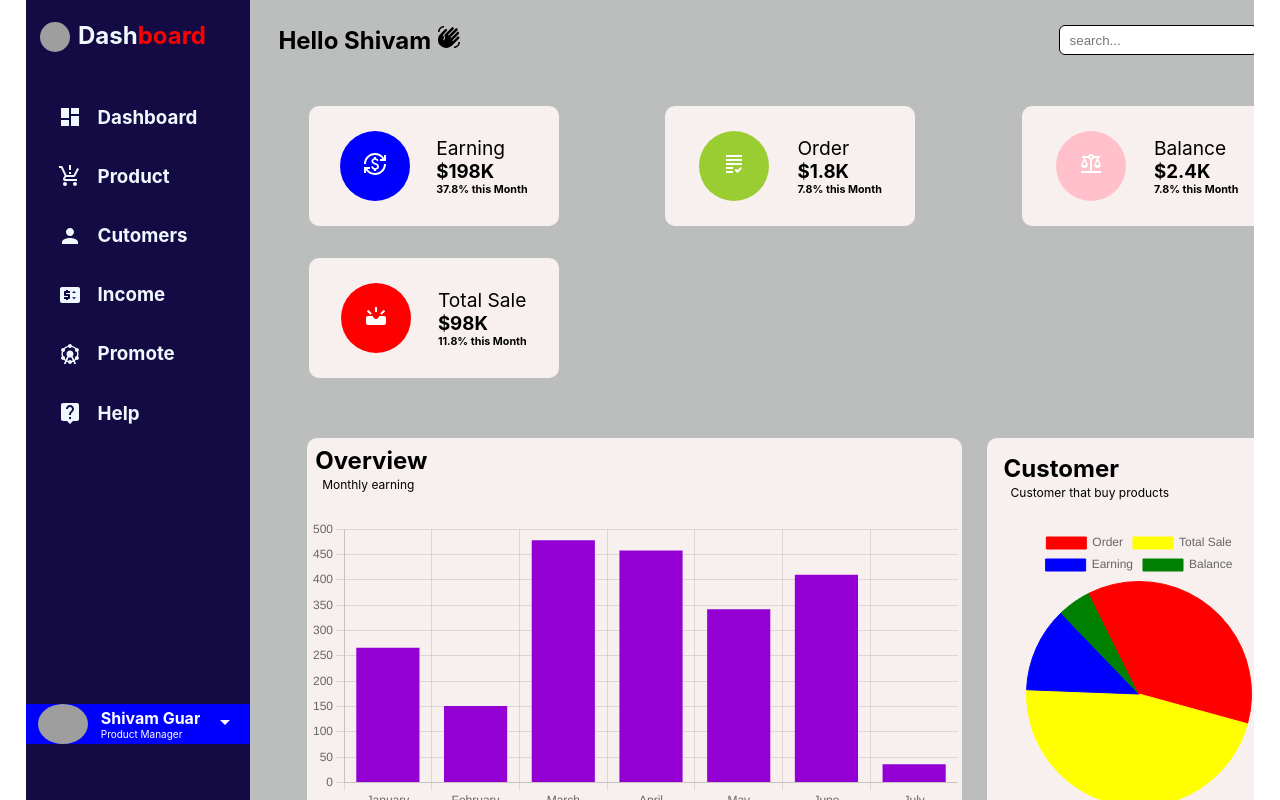
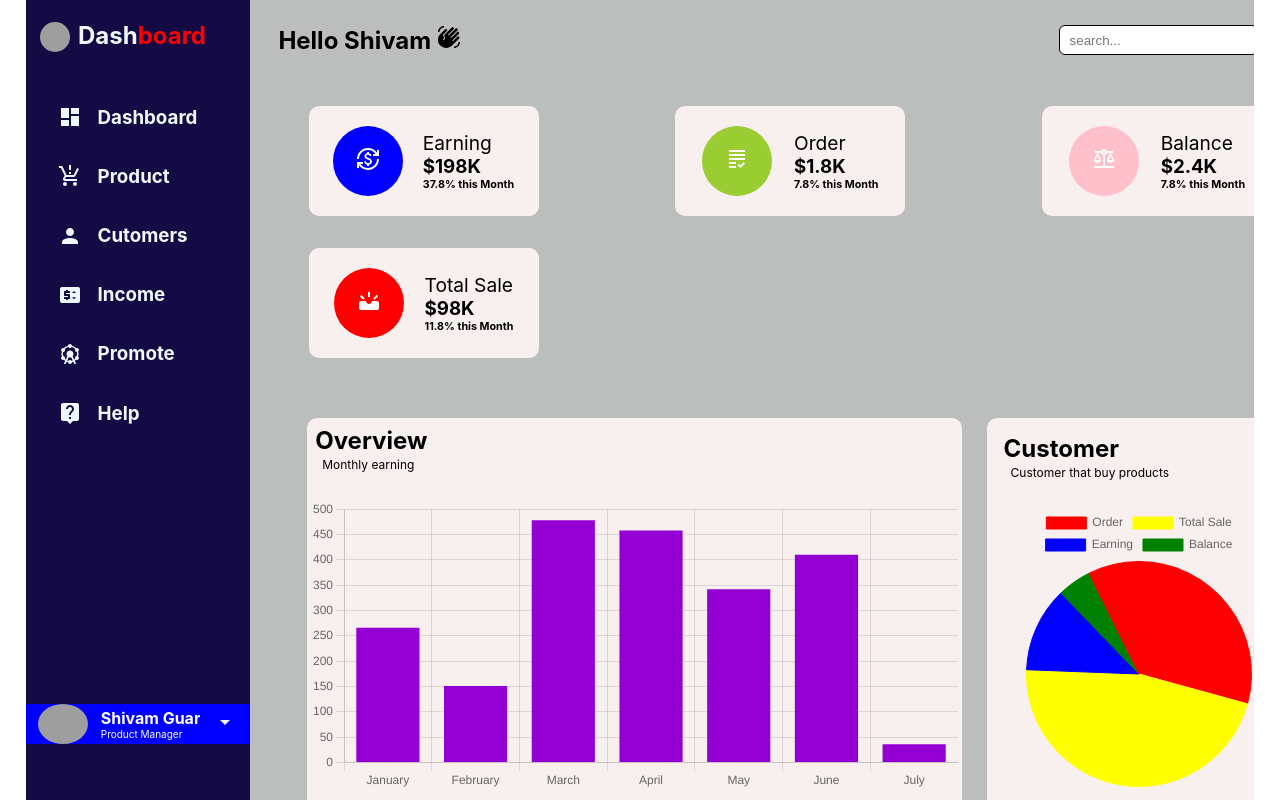
Before and after one commit to Gaurshivam/DashboardApp, a React (Create React App) app: page / in a window 1280 px wide. Built offline with nearby package versions, Linux system fonts and the light colour scheme; grey boxes are pictures that could not be loaded.

Commit message:
Update Common.css
wd2

```diff
--- a/src/Components/Card/Common.css
+++ b/src/Components/Card/Common.css
@@ -1,6 +1,6 @@
 .CommonCard{
-    width: 250px;
-    height: 120px;
+    width: 230px;
+    height: 110px;
     background-color: rgb(248, 239, 239);
     border-radius: 10px;
     padding: 5px;
@@ -27,7 +27,7 @@
 .OverView{
     background-color: rgb(248, 239, 239);
     width: 65%;
-    height: 500px;
+    height: 450px;
     border-radius: 10px;
     padding: .2rem;
 }
@@ -35,7 +35,7 @@
 .Customer{
     background-color: rgb(248, 239, 239);
     width: 30%;
-    height: 500px;
+    height: 450px;
     border-radius: 10px;
     margin-right: 2rem;
     padding: .7rem;
```
